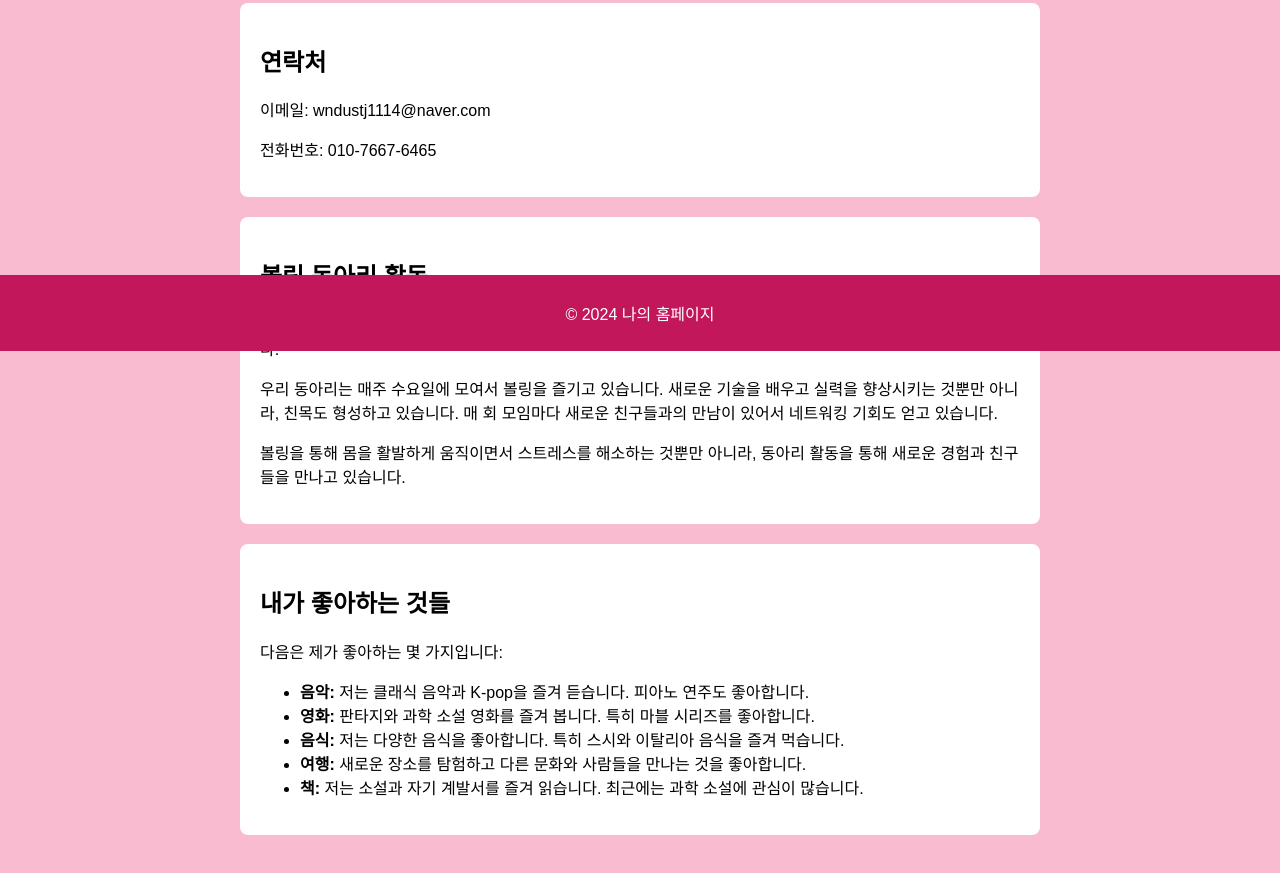
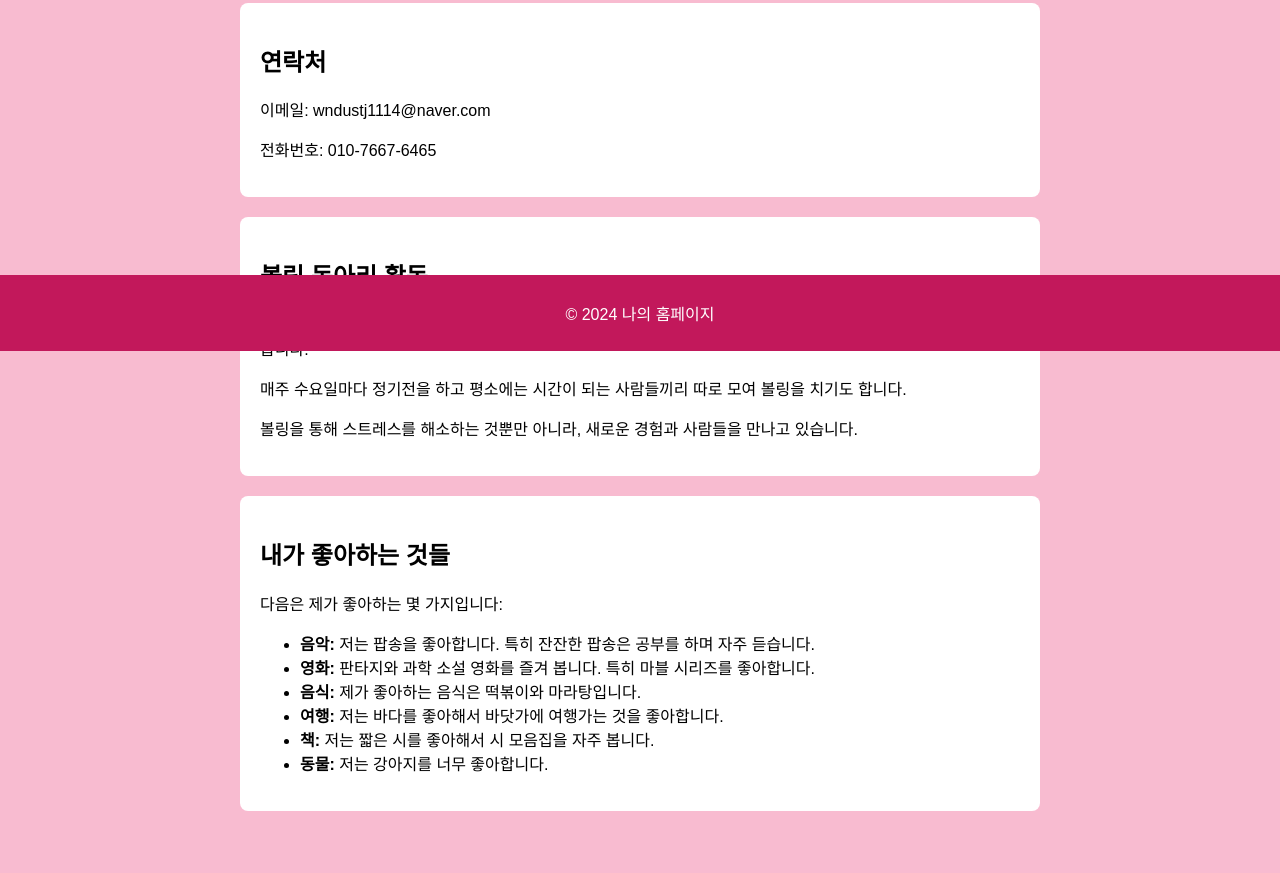
Before and after one commit to yeonseo-03/Mid-Term-Project, a plain HTML site: page index.html in a window 1280 px wide. Shown: the part 449-1322 px from the top of the page. After the commit the page ends 1300 px from the top, so only its background shows below. Drawn offline with Linux system fonts and the light colour scheme.

Commit message:
six commit

```diff
--- a/index.html
+++ b/index.html
@@ -79,7 +79,7 @@
             <li><a href="#about">소개</a></li>
             <li><a href="#portfolio">포트폴리오</a></li>
             <li><a href="#contact">연락처</a></li>
-            <li><a href="#favorites">좋아하는 것들</a></li> <!-- 새로운 링크 추가 -->
+            <li><a href="#favorites">좋아하는 것들</a></li>
         </ul>
     </nav>
 </header>
@@ -87,7 +87,7 @@
 <main>
     <section id="about">
         <h2>자기 소개</h2>
-        <p>안녕하세요. 제 이름은 주연서입니다. 현재 단국대학교에 재학 중입니다. </p>
+        <p>안녕하세요. 제 이름은 주연서입니다. 현재 단국대학교에 재학중입니다. </p>
     </section>
 
     <section id="portfolio">
@@ -104,11 +104,11 @@
     <section id="bowling-club">
         <h2>볼링 동아리 활동</h2>
 
-        <p>저는 대학에서 볼링 동아리에 소속되어 활동하고 있습니다. 볼링을 통해 사람들과 함께 즐거운 시간을 보내고 있습니다.</p>
+        <p>저는 대학에서 볼링 동아리에 소속되어 활동하고 있습니다. 볼링을 좋아하는 사람들과 함께 즐거운 시간을 보내고 있습니다.</p>
 
-        <p>우리 동아리는 매주 수요일에 모여서 볼링을 즐기고 있습니다. 새로운 기술을 배우고 실력을 향상시키는 것뿐만 아니라, 친목도 형성하고 있습니다. 매 회 모임마다 새로운 친구들과의 만남이 있어서 네트워킹 기회도 얻고 있습니다.</p>
+        <p>매주 수요일마다 정기전을 하고 평소에는 시간이 되는 사람들끼리 따로 모여 볼링을 치기도 합니다.</p>
 
-        <p>볼링을 통해 몸을 활발하게 움직이면서 스트레스를 해소하는 것뿐만 아니라, 동아리 활동을 통해 새로운 경험과 친구들을 만나고 있습니다. </p>
+        <p>볼링을 통해 스트레스를 해소하는 것뿐만 아니라, 새로운 경험과 사람들을 만나고 있습니다. </p>
     </section>
 
     <!-- 새로운 섹션 추가 -->
@@ -116,11 +116,12 @@
         <h2>내가 좋아하는 것들</h2>
         <p>다음은 제가 좋아하는 몇 가지입니다:</p>
         <ul>
-            <li><strong>음악:</strong> 저는 클래식 음악과 K-pop을 즐겨 듣습니다. 피아노 연주도 좋아합니다.</li>
+            <li><strong>음악:</strong> 저는 팝송을 좋아합니다. 특히 잔잔한 팝송은 공부를 하며 자주 듣습니다.</li>
             <li><strong>영화:</strong> 판타지와 과학 소설 영화를 즐겨 봅니다. 특히 마블 시리즈를 좋아합니다.</li>
-            <li><strong>음식:</strong> 저는 다양한 음식을 좋아합니다. 특히 스시와 이탈리아 음식을 즐겨 먹습니다.</li>
-            <li><strong>여행:</strong> 새로운 장소를 탐험하고 다른 문화와 사람들을 만나는 것을 좋아합니다.</li>
-            <li><strong>책:</strong> 저는 소설과 자기 계발서를 즐겨 읽습니다. 최근에는 과학 소설에 관심이 많습니다.</li>
+            <li><strong>음식:</strong> 제가 좋아하는 음식은 떡볶이와 마라탕입니다.</li>
+            <li><strong>여행:</strong> 저는 바다를 좋아해서 바닷가에 여행가는 것을 좋아합니다.</li>
+            <li><strong>책:</strong> 저는 짧은 시를 좋아해서 시 모음집을 자주 봅니다.</li>
+            <li><strong>동물:</strong> 저는 강아지를 너무 좋아합니다.</li>
         </ul>
     </section>
 
```
